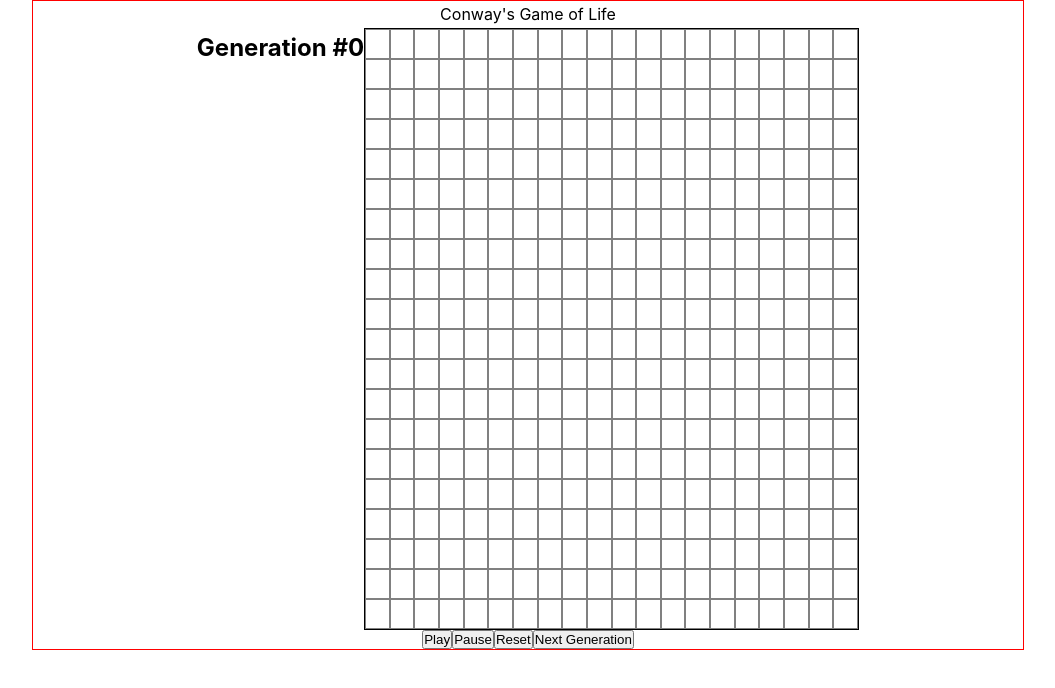
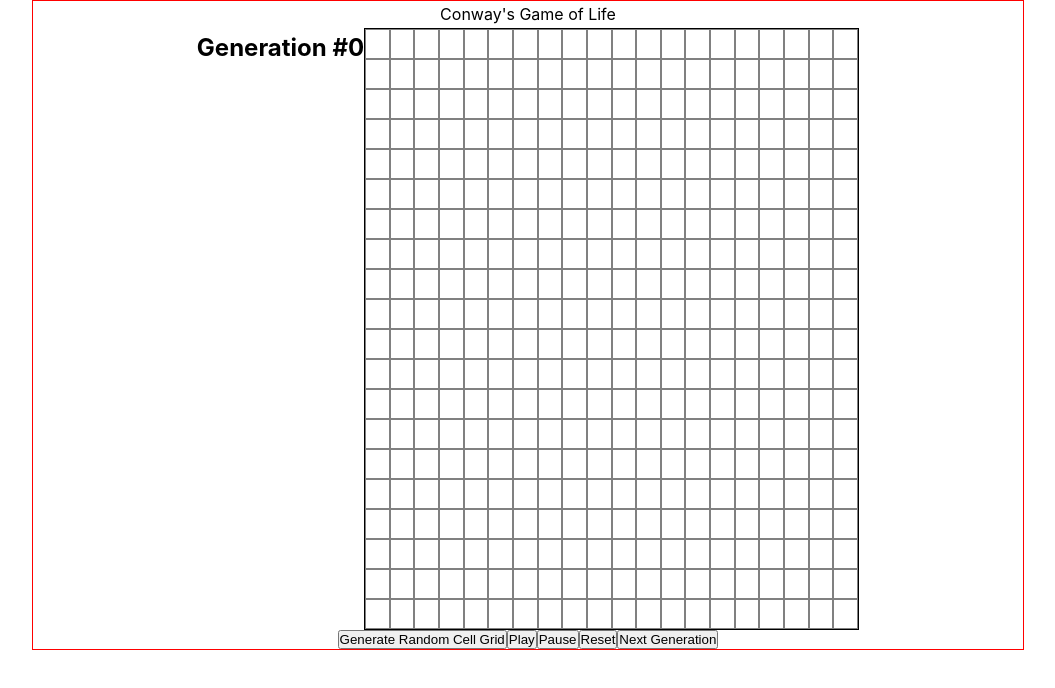
Before and after one commit to bloominstituteoftechnology/CS-Build-Week-1, a React (Create React App) app in the folder conways-life/: page / in a window 1280 px wide. Shown: the top 688 px of the page, without its empty margins (112-1167 px from the left). Built offline with nearby package versions, Linux system fonts and the light colour scheme.

Commit message:
added button to generate a random grid of cells

```diff
--- a/conways-life/src/App.js
+++ b/conways-life/src/App.js
@@ -100,6 +100,22 @@ class App extends Component {
     }
   };
 
+  randomGridHandler = () => {
+    let grid = [];
+    let randomNum = null;
+
+    this.state.grid.forEach(cell => {
+      grid.push({ ...cell });
+    });
+
+    for (let i = 0; i < this.state.totalCells; i++) {
+      randomNum = Math.floor(Math.random() * Math.floor(3));
+      grid[i].isAlive = randomNum === 0 ? true : false;
+    }
+
+    this.setState({ grid: grid, currGen: 1 });
+  };
+
   calculateNextGen = () => {
     let grid = [];
     this.state.grid.forEach(cell => {
@@ -193,6 +209,13 @@ class App extends Component {
           <div className="btns">
             <button
               type="button"
+              disabled={this.state.isClickable ? false : true}
+              onClick={this.randomGridHandler}
+            >
+              Generate Random Cell Grid
+            </button>
+            <button
+              type="button"
               onClick={() =>
                 (this.intervalId = setInterval(this.calculateNextGen, 1000))
               }
```
